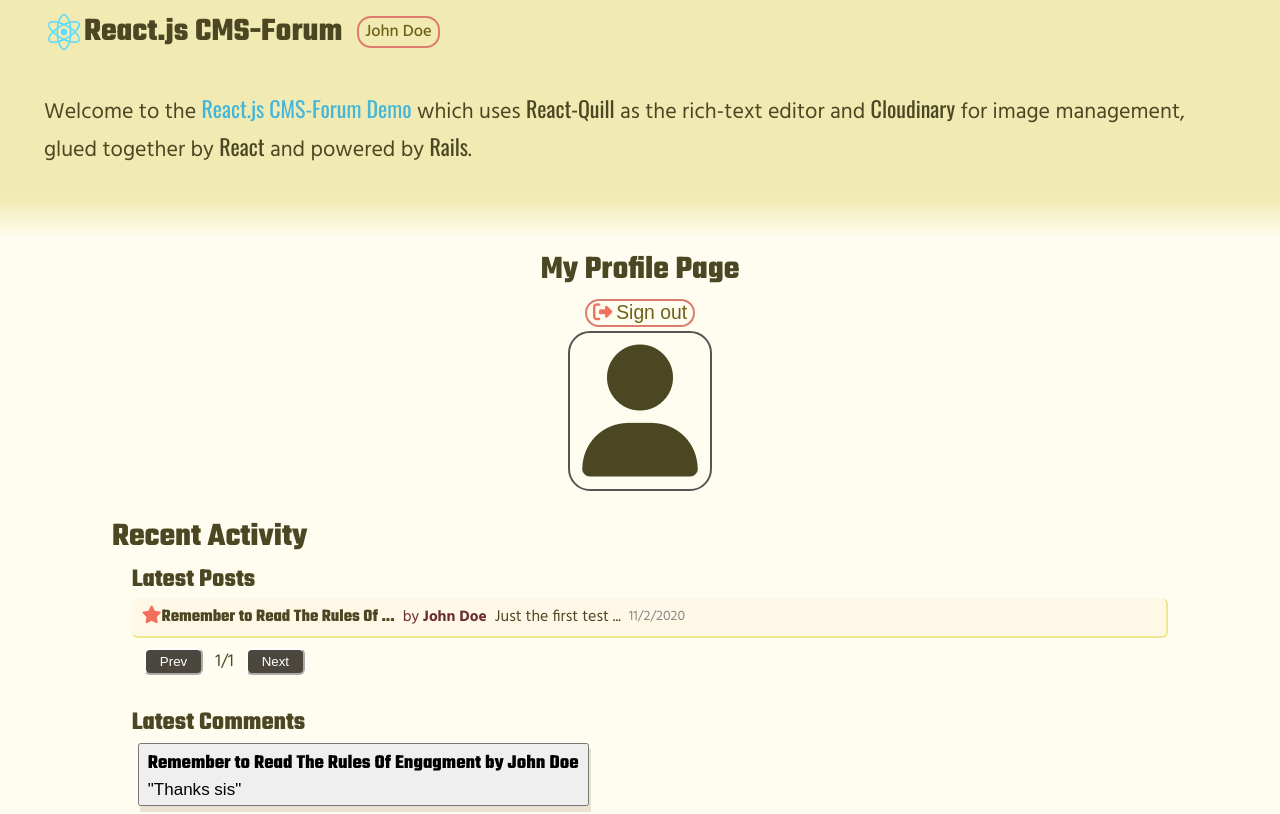
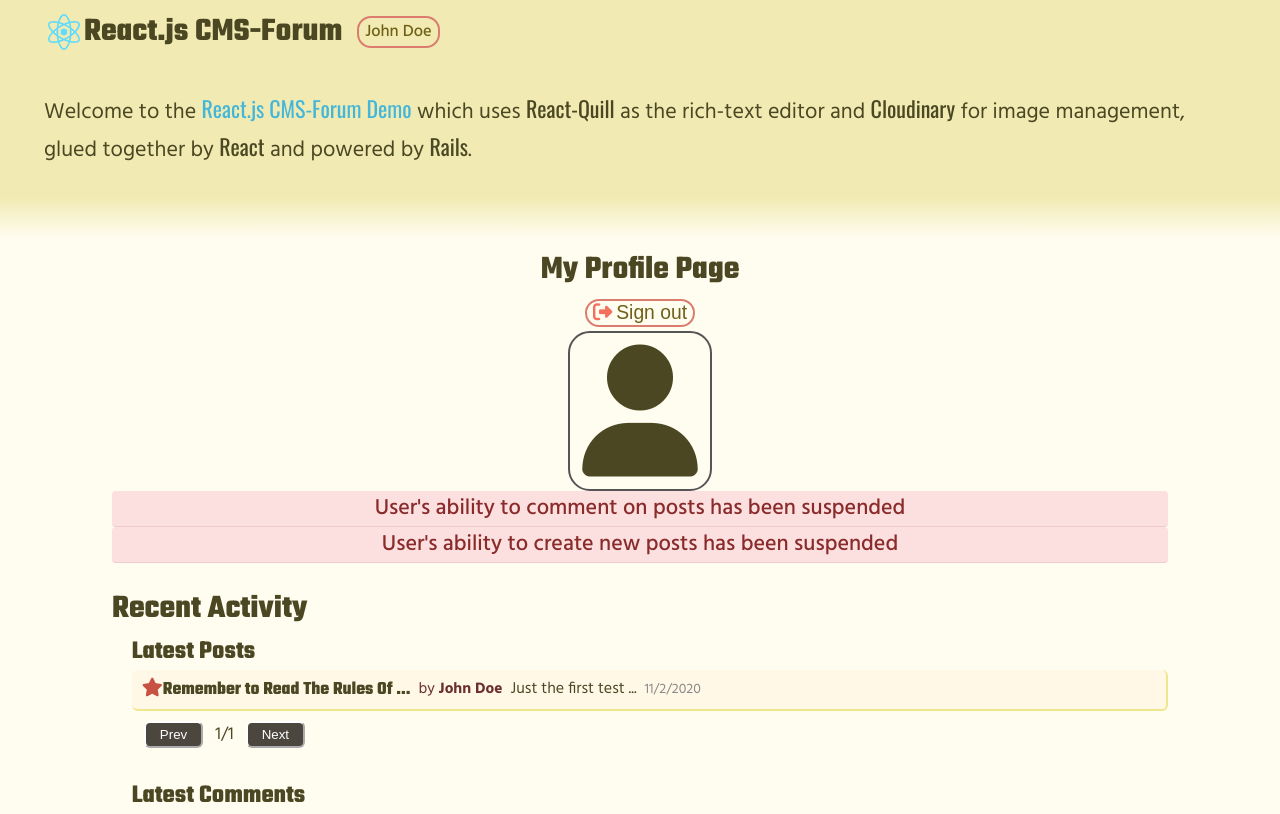
Before and after one commit to Aaron-RN/REACT-CMSBlog, a React (Create React App) app: page /users/1 in a window 1280 px wide. Shown: the top 814 px of the page. Built offline with nearby package versions, Linux system fonts and the light colour scheme.

Commit message:
Implemented restrictions for when a user has suspened abilities
- User's with suspended commenting abilities can no longer comment on any post

- CSS changes to forum font sizes

```diff
--- a/src/App.js
+++ b/src/App.js
@@ -25,9 +25,7 @@
 
 const App = () => {
   const [allUsers] = useState(allUsersData);
-  const [user, setUser] = useState({
-    id: 1, username: 'John Doe', admin_level: 1, logged_in: true,
-  });
+  const [user, setUser] = useState({ ...allUsersData[0], logged_in: true });
   const [selectedPost, setSelectedPost] = useState(null);
   const [allForums, setAllForums] = useState(allForumsData);
   const [allPosts, setAllPosts] = useState(allPostsData);
--- a/src/assets/css/App.css
+++ b/src/assets/css/App.css
@@ -147,8 +147,15 @@
 
 .text-home { color: var(--navText); text-decoration-color: #43b6da !important; }
 .text-black { color: #4b4723; text-decoration: none !important; }
-.text-red { color: #f3705f; }
+.text-red { color: #c75243; }
 .text-grey { color: grey; }
+.text-suspended {
+  color: #8a2b2b;
+  font-weight: 500;
+  background-color: #fcdfdf;
+  border-bottom: 1px solid #eecccc;
+  border-radius: 4px;
+}
 
 .size-14 { font-size: 0.76em; }
 .size-16 { font-size: 0.86em; }
--- a/src/assets/css/blogPage.css
+++ b/src/assets/css/blogPage.css
@@ -56,7 +56,7 @@
   display: flex;
   flex-wrap: wrap;
   align-items: center;
-  justify-content: space-around;
+  justify-content: center;
   padding: 3px;
 }
 #BlogPage .pinned-post {
@@ -70,7 +70,7 @@
   border-right: 2px solid khaki;
   border-bottom: 2px solid khaki;
   border-radius: 12px;
-  margin-bottom: 6px;
+  margin: 0 4px 6px 4px;
   cursor: pointer;
 }
 #BlogPage .pinned-post:hover {
@@ -81,17 +81,17 @@
   box-shadow: 2px 4px 8px rgba(0, 0, 0, 0.05);
 }
 #BlogPage .pinned-post-title {
-  font-size: 16px;
+  font-size: 1.1em;
   border-radius: 0 8px 0px 0;
   margin-bottom: 0px;
 }
 #BlogPage .pinned-post-author {
-  font-size: 15px;
+  font-size: 0.9em;
   border-radius: 0 0px 8px 0;
   margin-bottom: 4px;
 }
 #BlogPage .pinned-post-body {
-  font-size: 15px;
+  font-size: 0.9em;
 }
 #BlogPage .pinned-post-date {
   color: #888;
@@ -120,19 +120,19 @@
   box-shadow: 2px 4px 8px rgba(0, 0, 0, 0.1);
 }
 #BlogPage .post-title {
-  font-size: 1.2em;
+  font-size: 1.1em;
   font-weight: bold;
   padding: 0 4px;
   margin-bottom: 0;
 }
 #BlogPage .post-author {
   color: var(--authorColor);
-  font-size: 1em;
+  font-size: 0.9em;
   padding: 0 4px;
   margin-bottom: 0;
 }
 #BlogPage .post-body {
-  font-size: 15px;
+  font-size: 0.9em;
   padding: 0 4px;
 }
 #BlogPage .post-date {
@@ -321,10 +321,11 @@
     border-left: 2px solid khaki;
     border-right: none;
   }
-  #BlogPage .pinned-post-title { font-size: 20px; }
-  #BlogPage .pinned-post-body { font-size: 17px; }
+  #BlogPage .pinned-post-title { font-size: 0.9em; }
+  #BlogPage .pinned-post-author { font-size: 0.8em; }
+  #BlogPage .pinned-post-body { font-size: 16px; }
   #BlogPage .post { flex-direction: row; align-items: center; }
-  #BlogPage .post-title { font-size: 0.8em; }
+  #BlogPage .post-title { font-size: 0.85em; }
   #BlogPage .post-author { font-size: 0.7em; }
   #BlogPage .post-body { font-size: 16px; }
   #BlogPage .post-date { font-size: 14px; text-align: left; }
--- a/src/components/functional/comments/commentSection.js
+++ b/src/components/functional/comments/commentSection.js
@@ -55,7 +55,7 @@
           {'Comments '}
           {post.is_locked && <i className="fas fa-lock" />}
         </h4>
-        {(!post.is_locked && user.logged_in) && (
+        {(!post.is_locked && user.can_comment && user.logged_in) && (
           <form className="comment-form" onSubmit={handleSubmit}>
             <textarea
               ref={textElem}
@@ -77,6 +77,9 @@
             <Link to="/login">You must Login to comment...</Link>
           </div>
         )}
+        {(!user.can_comment && user.logged_in) && (
+          <div className="text-suspended">Your commenting capabilities has been suspended by a forum moderator!</div>
+        )}
         <PaginateComments
           comments={relatedComments}
           populateComments={populateComments}
--- a/src/components/functional/users/profilePage.js
+++ b/src/components/functional/users/profilePage.js
@@ -65,6 +65,12 @@
           )}
           {!isMyProfile && <h2>{`${selectedUser.username}'s Profile Page`}</h2>}
           <i className="fas fa-user profile-pic" />
+          {!selectedUser.can_comment && (
+            <div className="text-suspended">User&apos;s ability to comment on posts has been suspended</div>
+          )}
+          {!selectedUser.can_post && (
+            <div className="text-suspended">User&apos;s ability to create new posts has been suspended</div>
+          )}
         </div>
         <div className="section">
           <h2>Recent Activity</h2>
--- a/src/components/misc/presets/allUsersData.js
+++ b/src/components/misc/presets/allUsersData.js
@@ -17,8 +17,8 @@
   {
     id: 1,
     username: 'John Doe',
-    can_post: true,
-    can_comment: true,
+    can_post: false,
+    can_comment: false,
     admin_level: 3,
   },
   {
```
